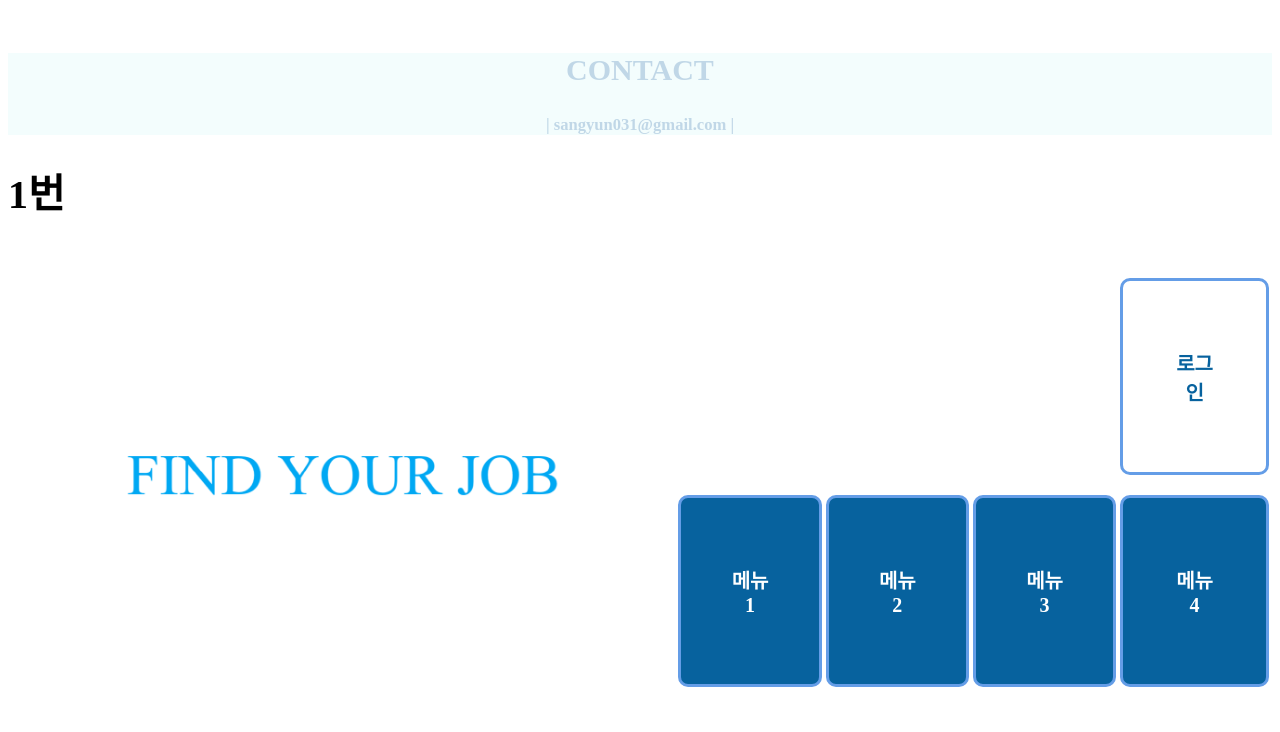
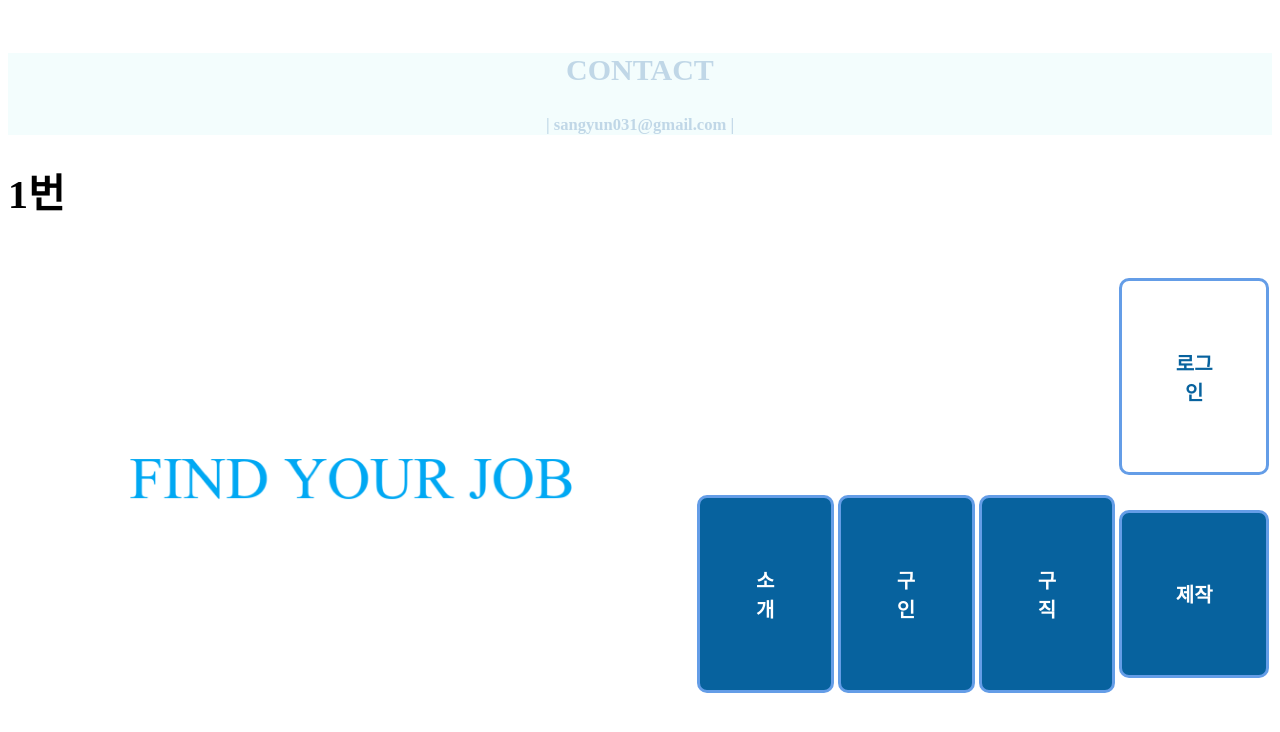
Before and after one commit to iEXPLOZIONI/iEXPLOZIONI.github.io, a plain HTML site: page 1.html in a window 1280 px wide. Drawn offline with Linux system fonts and the light colour scheme; a web font is replaced by a local one.

Commit message:
Update 1.html

```diff
--- a/1.html
+++ b/1.html
@@ -84,10 +84,10 @@
 
             <tr>
 
-                <td><button class="container button"    type="button" onClick="location.href = '1.html'" ><h2>메뉴1</h2></button></td>
-                <td><button class="container button"    type="button" onClick="location.href = '2.html'" ><h2>메뉴2</h2></button></td>
-                <td><button class="container button"    type="button" onClick="location.href = '3.html'" ><h2>메뉴3</h2></button></td>
-                <td><button class="container button"    type="button" onClick="location.href = '4.html'" ><h2>메뉴4</h2></button></td>
+                <td><button class="container button"    type="button" onClick="location.href = '1.html'" ><h2>소개</h2></button></td>
+                <td><button class="container button"    type="button" onClick="location.href = '2.html'" ><h2>구인</h2></button></td>
+                <td><button class="container button"    type="button" onClick="location.href = '3.html'" ><h2>구직</h2></button></td>
+                <td><button class="container button"    type="button" onClick="location.href = '4.html'" ><h2>제작</h2></button></td>
 
 
             </tr>
```
